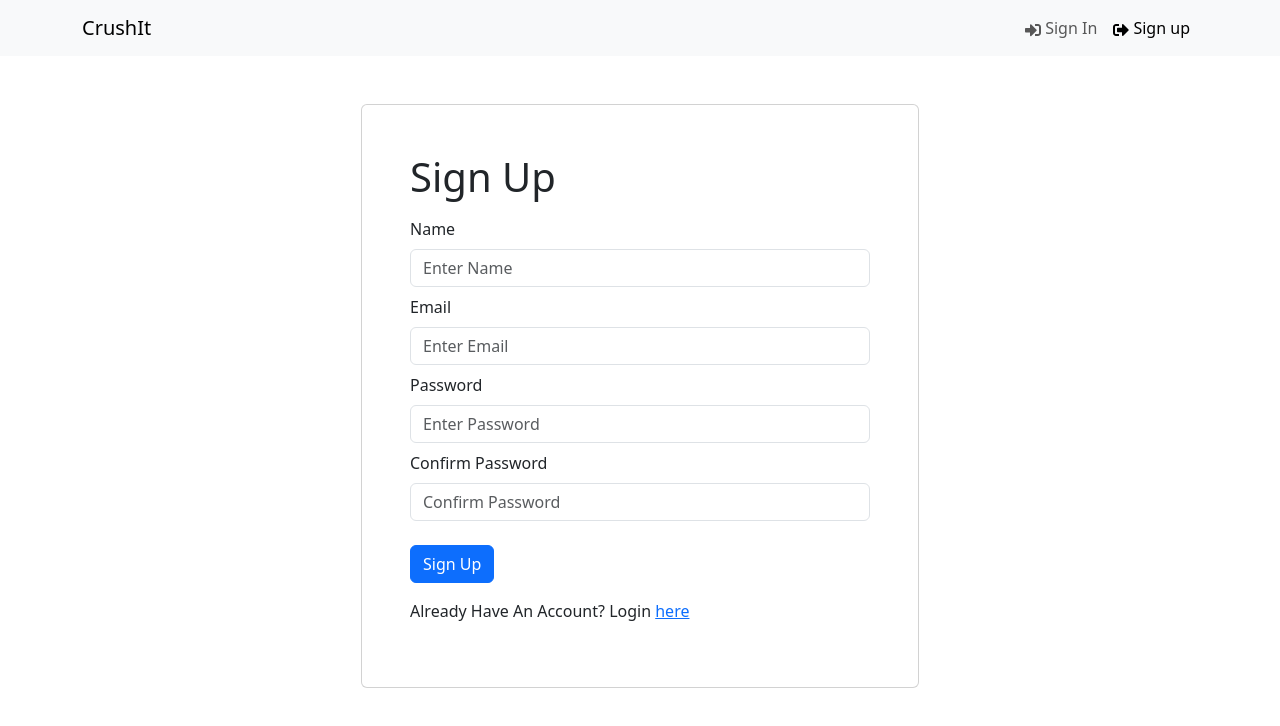
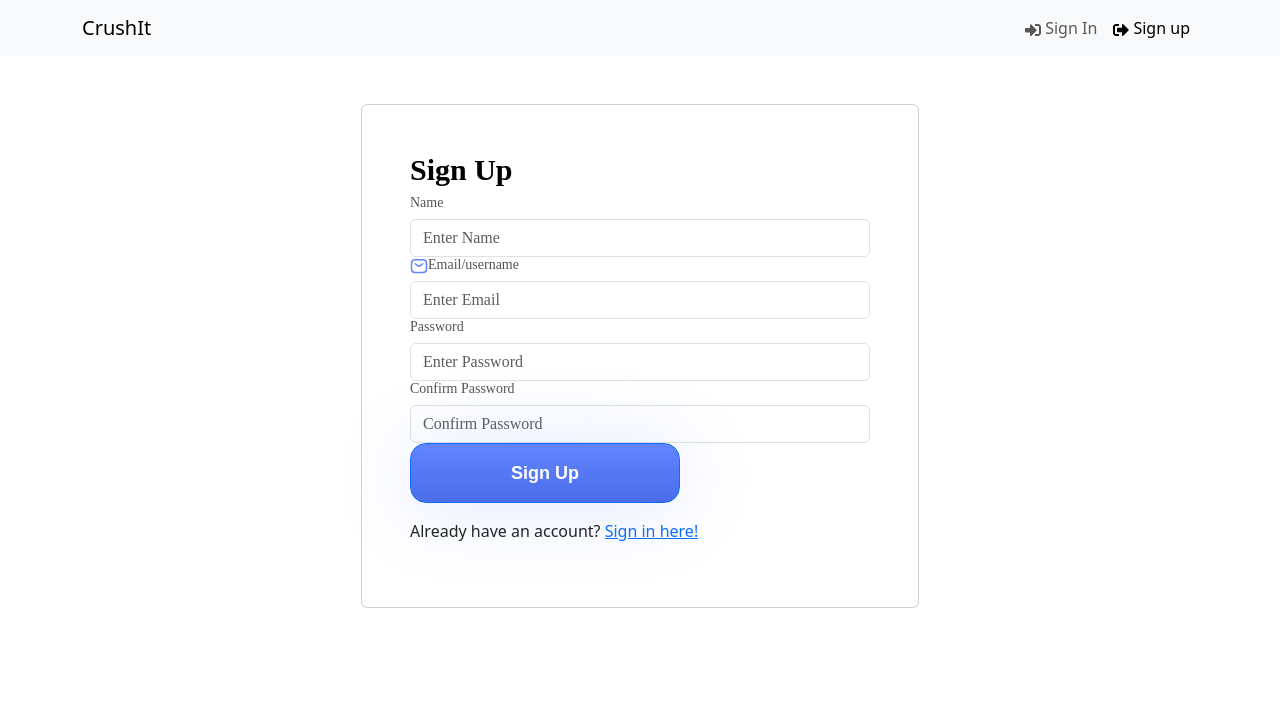
Before and after one commit to neilpatel13/CS490-Project, a React (Vite) app in the folder frontend/: page /register in a window 1280 px wide. Shown: the top 726 px of the page. Built offline with nearby package versions, Linux system fonts and the light colour scheme.

Commit message:
Designing Sign Up Page, Fixed Some Fonts, added email icon, much more

```diff
--- /dev/null
+++ b/frontend/src/components/styles.css
@@ -0,0 +1,23 @@
+.customButton {
+    width: 270px;
+    height: 60px;
+    flex-shrink: 0;
+    border-radius: 16px;
+    background: linear-gradient(180deg, #6284FF 0%, #4B6DE9 100%);
+    box-shadow: 0px 4px 80px 0px rgba(98, 132, 255, 0.20);
+    color: #FFF;
+    text-align: center;
+    font-family: 'DM Sans', sans-serif;
+    font-size: 18px;
+    font-style: normal;
+    font-weight: 700;
+    line-height: normal;
+  }
+  .fontStyle{
+    color: #545454;
+    font-family: DM Sans;
+    font-size: 14px;
+    font-style: normal;
+    font-weight: 400;
+    line-height: normal;
+  }
--- a/frontend/src/screens/RegisterScreen.jsx
+++ b/frontend/src/screens/RegisterScreen.jsx
@@ -1,11 +1,13 @@
 import { useState, useEffect } from 'react';
 import{Link, useNavigate} from 'react-router-dom';
-import { Form, Button, Row, Col } from 'react-bootstrap';
+import { Form, Button, Row, Col, FormLabel } from 'react-bootstrap';
 import FormContainer from '../components/FormContainer';
 import { useDispatch, useSelector } from 'react-redux';
 import { useRegisterMutation } from '../slices/userApiSlice';
 import { setCredentials } from '../slices/authSlice';
 import { toast } from 'react-toastify';
+import '../components/styles.css'
+import emailIcon from '../assets/iconEmail.svg'
 
 const RegisterScreen = () => {
     const [name, setName] = useState('');
@@ -62,9 +64,11 @@ const RegisterScreen = () => {
 
     return (
         <FormContainer>
-            <h1>Sign Up</h1>
+            <Form.Group controlId='Sign Up'style={{color: '#000', fontFamily:'DM Sans', fontSize:'30px', fontStyle:'normal', fontWeight:700, lineHeight: 'normal'}}>
+                <FormLabel>Sign Up</FormLabel>
+            </Form.Group>
             <Form onSubmit={submitHandler}>
-                <Form.Group className='my-2' controlId='name'>
+                <Form.Group className='fontStyle' controlId='name'>
                     <Form.Label>Name</Form.Label>
                     <Form.Control
                         type='name'
@@ -74,9 +78,16 @@ const RegisterScreen = () => {
                         ></Form.Control>
                 </Form.Group>
 
-                <Form.Group className='my-2' controlId='email'>
-                    <Form.Label>Email</Form.Label>
+                <Form.Group className='fontStyle' controlId='email'>
+                    <img src={emailIcon}/>
+                    <Form.Label> Email/username</Form.Label>
                     <Form.Control
+                        color='#1F1F1F'
+                        fontFamily='DM Sans'
+                        fontSize= '16px'
+                        fontStyle= 'normal'
+                        fontWeight= '500'
+                        lineHeight= 'normal'
                         type='email'
                         placeholder='Enter Email'
                         value={email}
@@ -84,9 +95,15 @@ const RegisterScreen = () => {
                         ></Form.Control>
                 </Form.Group>
 
-                <Form.Group className='my-2' controlId='password'>
+                <Form.Group className='fontStyle' controlId='password' >
                     <Form.Label>Password</Form.Label>
                     <Form.Control
+                        color='#1F1F1F'
+                        fontFamily='DM Sans'
+                        fontSize= '16px'
+                        fontStyle= 'normal'
+                        fontWeight= '500'
+                        lineHeight= 'normal'
                         type='password'
                         placeholder='Enter Password'
                         value={password}
@@ -94,7 +111,7 @@ const RegisterScreen = () => {
                         ></Form.Control>
                 </Form.Group>
 
-                <Form.Group className='my-2' controlId='confirmPassword'>
+                <Form.Group className='fontStyle' controlId='confirmPassword'>
                     <Form.Label>Confirm Password</Form.Label>
                     <Form.Control
                         type='password'
@@ -104,17 +121,17 @@ const RegisterScreen = () => {
                         ></Form.Control>
                 </Form.Group>
 
-                <Button type='submit' variant='primary' className='mt-3'>
+                <Button type='submit' variant='primary' className='customButton'>
                     Sign Up
                 </Button>
 
-                {isLoading && <Loader/>}
+                {isLoading }
 
             </Form>
 
             <Row className='py-3'>
                 <Col>
-                    Already Have An Account? Login <Link to={'/login'}>here</Link>
+                    Already have an account? <Link to={'/login'}>Sign in here!</Link>
                 </Col>
             </Row>
         </FormContainer>
```
Also changed, not shown: frontend/src/assets/iconEmail.svg (added).
